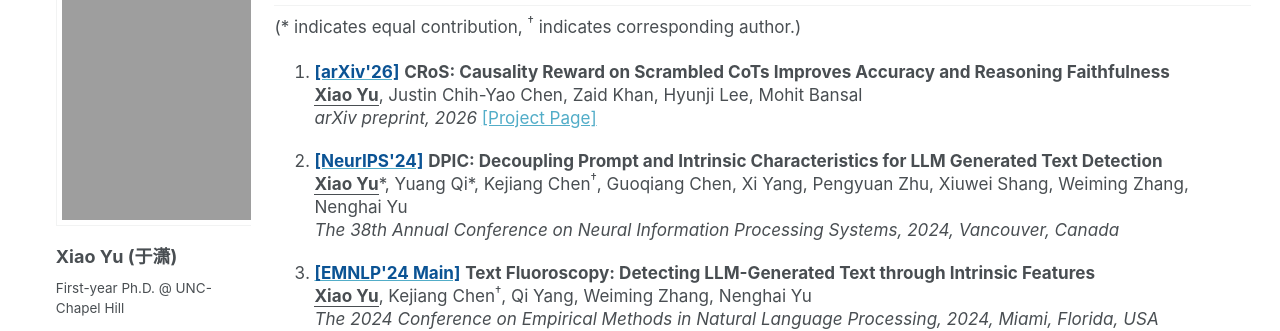
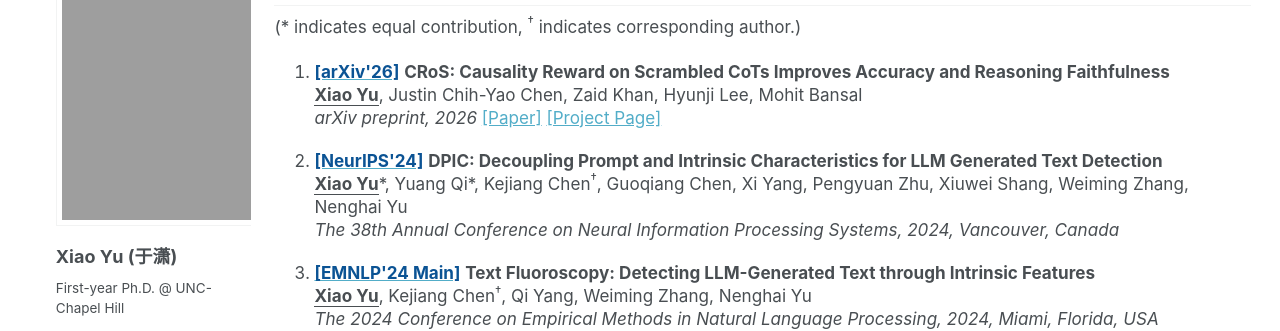
Before and after one commit to xiaoyu-1217/xiaoyu-1217.github.io, a Jekyll site: the page built from _pages/about.md, in a window 1280 px wide and 900 px high, scrolled down 369 px. Shown: the part 153-484 px from the top of the window. Built offline with Jekyll 4.4.1, drawn with Linux system fonts in a browser that asks for light colours; some web fonts are replaced; a script that is not in the unit is left out.

Commit message:
Update about.md

```diff
--- a/_pages/about.md
+++ b/_pages/about.md
@@ -36,7 +36,8 @@ Feel free to reach out for collaborations or any questions. Always happy to conn
         <br /> <strong><u>Xiao Yu</u></strong>, Justin Chih-Yao Chen, Zaid Khan, Hyunji Lee, Mohit Bansal
         <br />
         <em>arXiv preprint, 2026</em>
-        <a href="https://xxiaoyuuuu.github.io/CRoS-Page/">[Project Page]</a><br>
+        <a href="https://arxiv.org/pdf/2610.42054">[Paper]</a>
+        <a href="https://xxiaoyuuuu.github.io/CRoS-Page/">[Project Page]</a>
     </li>
     <h2 style="margin-top: 0.004em; border-bottom: none;"></h2>
     <li>
```
